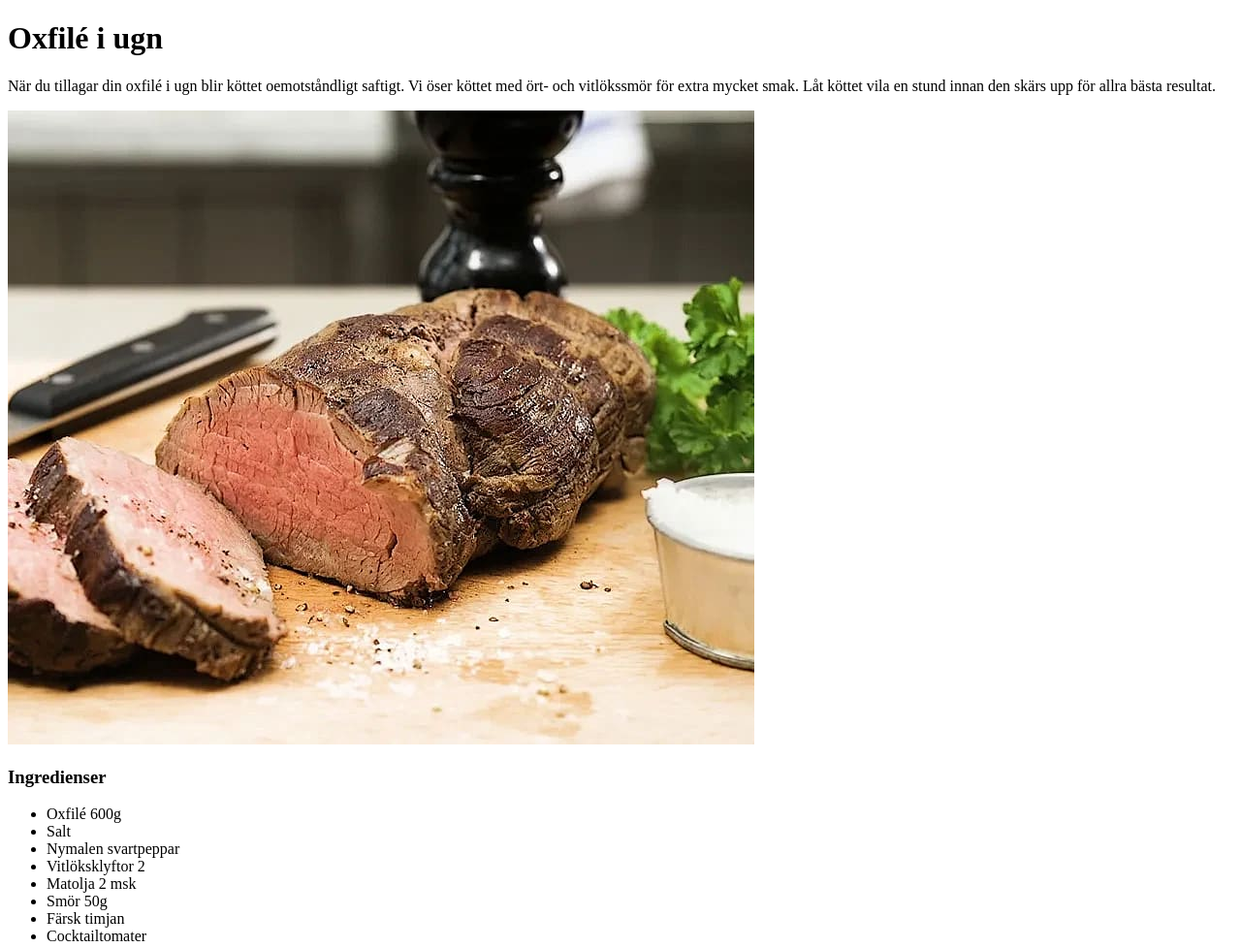
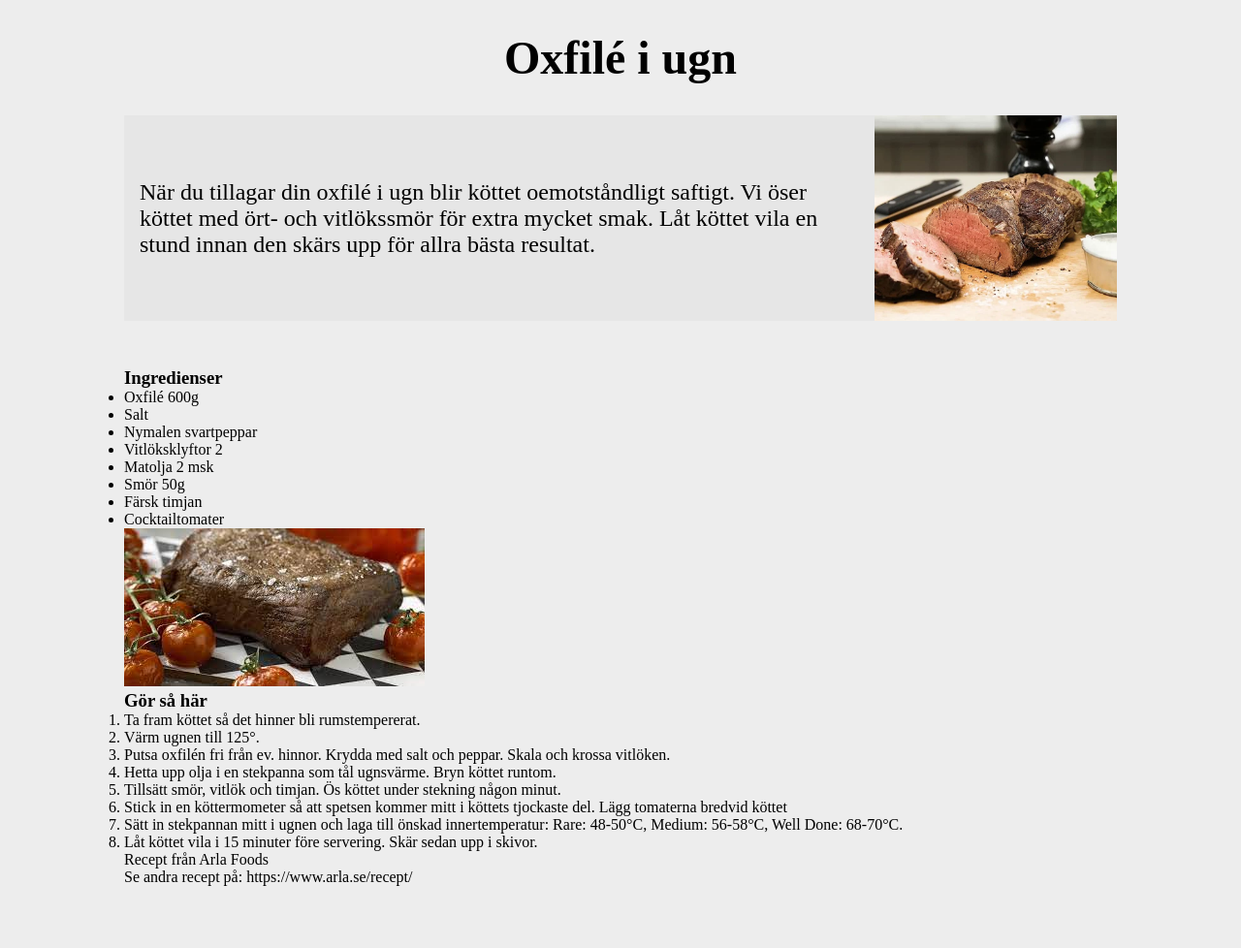
Before and after one commit to SarbastHesso/html-uppgift-1, a plain HTML site: page index.html in a window 1280 px wide. Shown: the top 978 px of the page at 97% size. After the commit the page ends 914 px from the top, so only its background shows below. Drawn offline with Linux system fonts and the light colour scheme.

Commit message:
add scc file and add style to heade

```diff
--- a/index.html
+++ b/index.html
@@ -3,23 +3,28 @@
   <head>
     <meta charset="UTF-8" />
     <meta name="viewport" content="width=device-width, initial-scale=1.0" />
+    <link rel="stylesheet" href="styles.css" />
     <title>Mitt favoritrecept</title>
   </head>
   <body>
+    <!-- simple container  -->
+    <div class="container">
 
       <!-- Header section for title and description -->
       <header>
         <h1>Oxfilé i ugn</h1>
+        <div>
           <p>
-        När du tillagar din oxfilé i ugn blir köttet oemotståndligt saftigt. Vi
-        öser köttet med ört- och vitlökssmör för extra mycket smak. Låt köttet
-        vila en stund innan den skärs upp för allra bästa resultat.
+            När du tillagar din oxfilé i ugn blir köttet oemotståndligt saftigt.
+            Vi öser köttet med ört- och vitlökssmör för extra mycket smak. Låt
+            köttet vila en stund innan den skärs upp för allra bästa resultat.
           </p>
+          <img src="img-1.jpg" alt="Helstekt oxfilé"/>
+        </div>
       </header>
 
       <!-- Main section for images, Ingredients and Cooking  -->
       <main>
-      <img src="img-1.jpg" alt="Helstekt oxfilé" />
 
         <section>
           <h3>Ingredienser</h3>
@@ -42,12 +47,31 @@
           <ol>
             <li>Ta fram köttet så det hinner bli rumstempererat.</li>
             <li>Värm ugnen till 125°.</li>
-            <li>Putsa oxfilén fri från ev. hinnor. Krydda med salt och peppar. Skala och krossa vitlöken.</li>
-            <li>Hetta upp olja i en stekpanna som tål ugnsvärme. Bryn köttet runtom.</li>
-            <li>Tillsätt smör, vitlök och timjan. Ös köttet under stekning någon minut.</li>
-            <li>Stick in en köttermometer så att spetsen kommer mitt i köttets tjockaste del. Lägg tomaterna bredvid köttet</li>
-            <li>Sätt in stekpannan mitt i ugnen och laga till önskad innertemperatur: Rare: 48-50°C, Medium: 56-58°C, Well Done: 68-70°C.</li>
-            <li>Låt köttet vila i 15 minuter före servering. Skär sedan upp i skivor.</li>
+            <li>
+              Putsa oxfilén fri från ev. hinnor. Krydda med salt och peppar.
+              Skala och krossa vitlöken.
+            </li>
+            <li>
+              Hetta upp olja i en stekpanna som tål ugnsvärme. Bryn köttet
+              runtom.
+            </li>
+            <li>
+              Tillsätt smör, vitlök och timjan. Ös köttet under stekning någon
+              minut.
+            </li>
+            <li>
+              Stick in en köttermometer så att spetsen kommer mitt i köttets
+              tjockaste del. Lägg tomaterna bredvid köttet
+            </li>
+            <li>
+              Sätt in stekpannan mitt i ugnen och laga till önskad
+              innertemperatur: Rare: 48-50°C, Medium: 56-58°C, Well Done:
+              68-70°C.
+            </li>
+            <li>
+              Låt köttet vila i 15 minuter före servering. Skär sedan upp i
+              skivor.
+            </li>
           </ol>
         </section>
       </main>
@@ -58,5 +82,6 @@
         <p>Se andra recept på: https://www.arla.se/recept/</p>
       </footer>
 
+    </div>
   </body>
 </html>
--- /dev/null
+++ b/styles.css
@@ -0,0 +1,40 @@
+* {
+    margin: 0;
+    padding: 0;
+    box-sizing: border-box;
+}
+
+body {
+    background-color: #ededed;
+}
+
+.container {
+    max-width: 80%;
+    margin: 0 auto;
+}
+
+header {
+    margin-bottom: 3rem;
+}
+
+header h1 {
+    text-align: center;
+    padding: 1rem;
+    margin: 1rem;
+    font-size: 3rem;
+}
+
+header div {
+    display: flex;
+    align-items: center;
+    background-color: #e6e6e6;
+}
+
+header p {
+    font-size: 1.5rem;
+    padding: 0 1rem;
+}
+
+header img {
+    max-width: 250px;
+}
```
Lines whose indentation alone changed are shown as unchanged.
